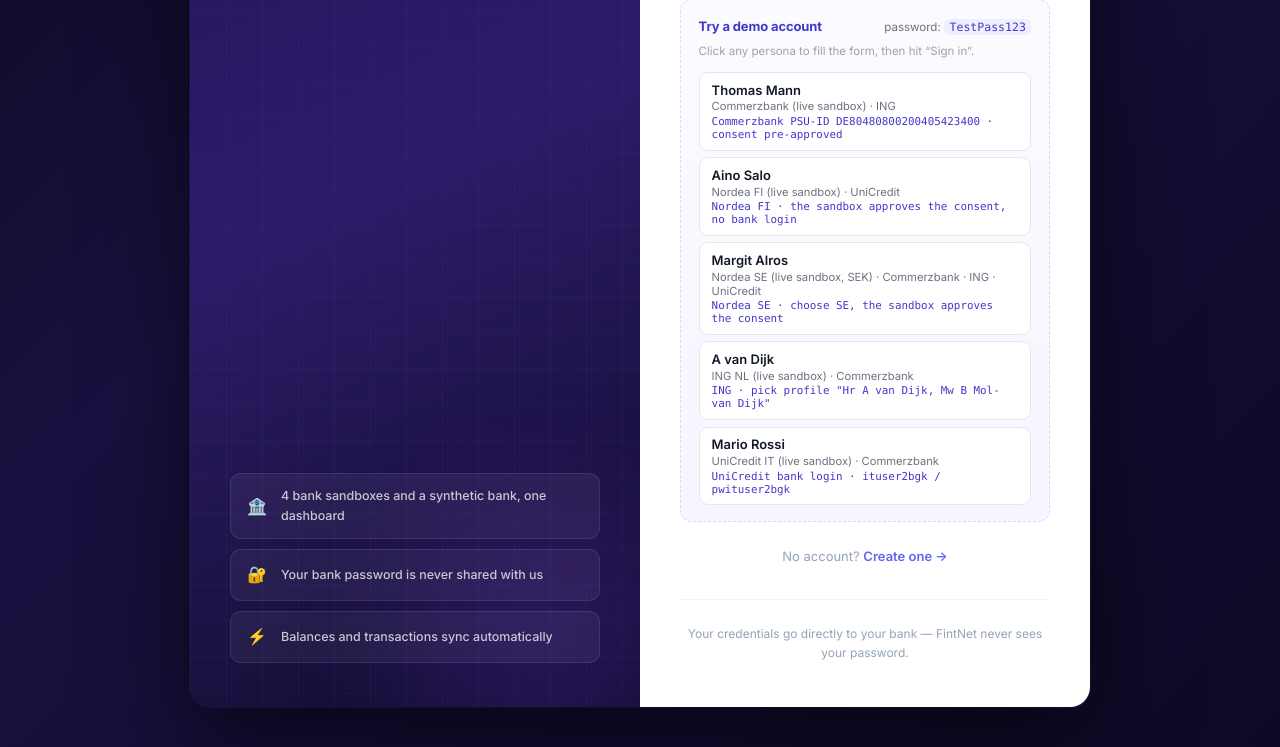
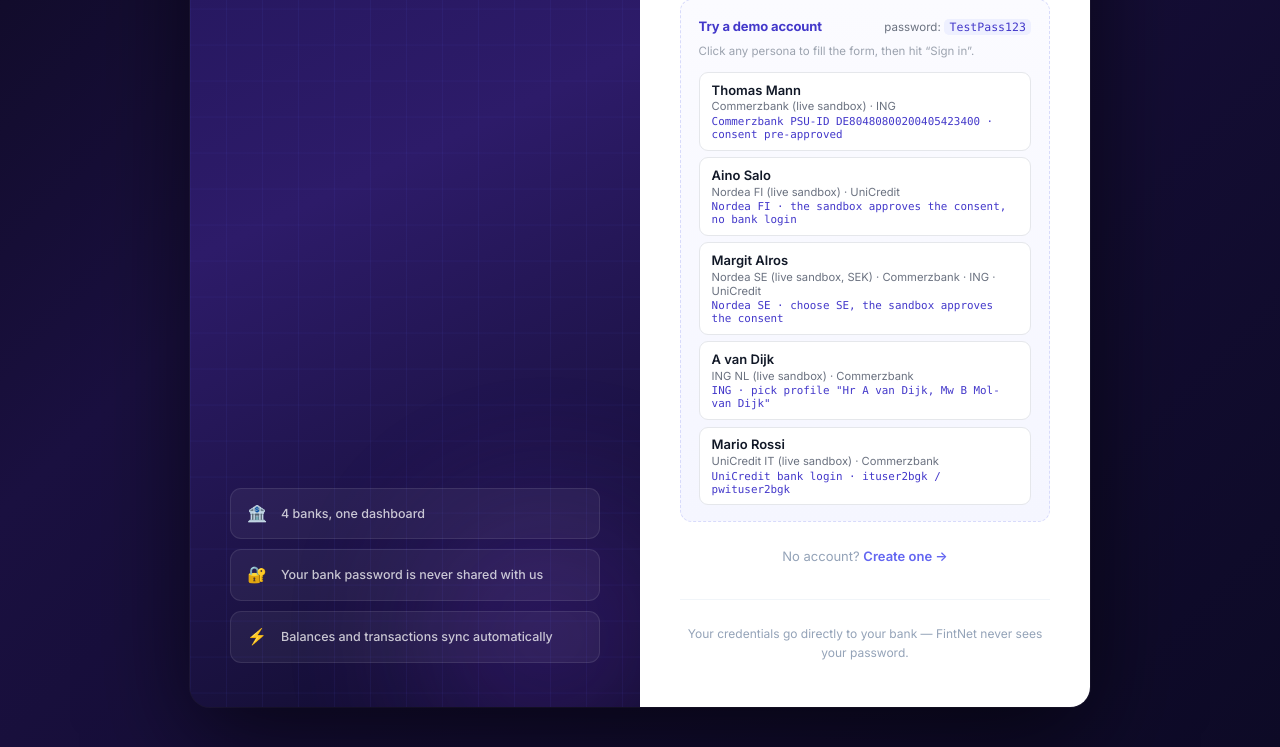
Before and after one commit to ajaykrishnaptr/bank-connectivity, a Flask app: page /login in a window 1280 px wide. Shown: the part 494-1241 px from the top of the page. Run offline with Flask 3, Linux system fonts and the light colour scheme; some libraries are stand-ins or nearby versions.

Commit message:
Login page: 4 banks, now that the Synthetic Bank card is gone
Co-Authored-By: Claude Opus 5 (1M context) <noreply@anthropic.com>
Claude-Session: https://claude.ai/code/session_017kiP4D1uaJ2khLBYjdRohd

```diff
--- a/templates/index.html
+++ b/templates/index.html
@@ -201,7 +201,7 @@
 {% endif %}
 
 
-<!-- ── Data notice: live sandboxes plus a labelled synthetic bank ─────────── -->
+<!-- ── Data notice: live sandboxes plus tagged generated accounts ────────── -->
 <div style="display:flex;align-items:flex-start;gap:.75rem;
   background:linear-gradient(135deg,rgba(109,40,217,.10),rgba(109,40,217,.03));
   border:1px solid rgba(109,40,217,.28);border-radius:14px;
--- a/templates/login.html
+++ b/templates/login.html
@@ -140,7 +140,7 @@
 
       <div style="position:relative;z-index:1;display:flex;flex-direction:column;gap:.625rem">
         {% for icon, text in [
-          ('🏦', '4 bank sandboxes and a synthetic bank, one dashboard'),
+          ('🏦', '4 banks, one dashboard'),
           ('🔐', 'Your bank password is never shared with us'),
           ('⚡', 'Balances and transactions sync automatically'),
         ] %}
```
